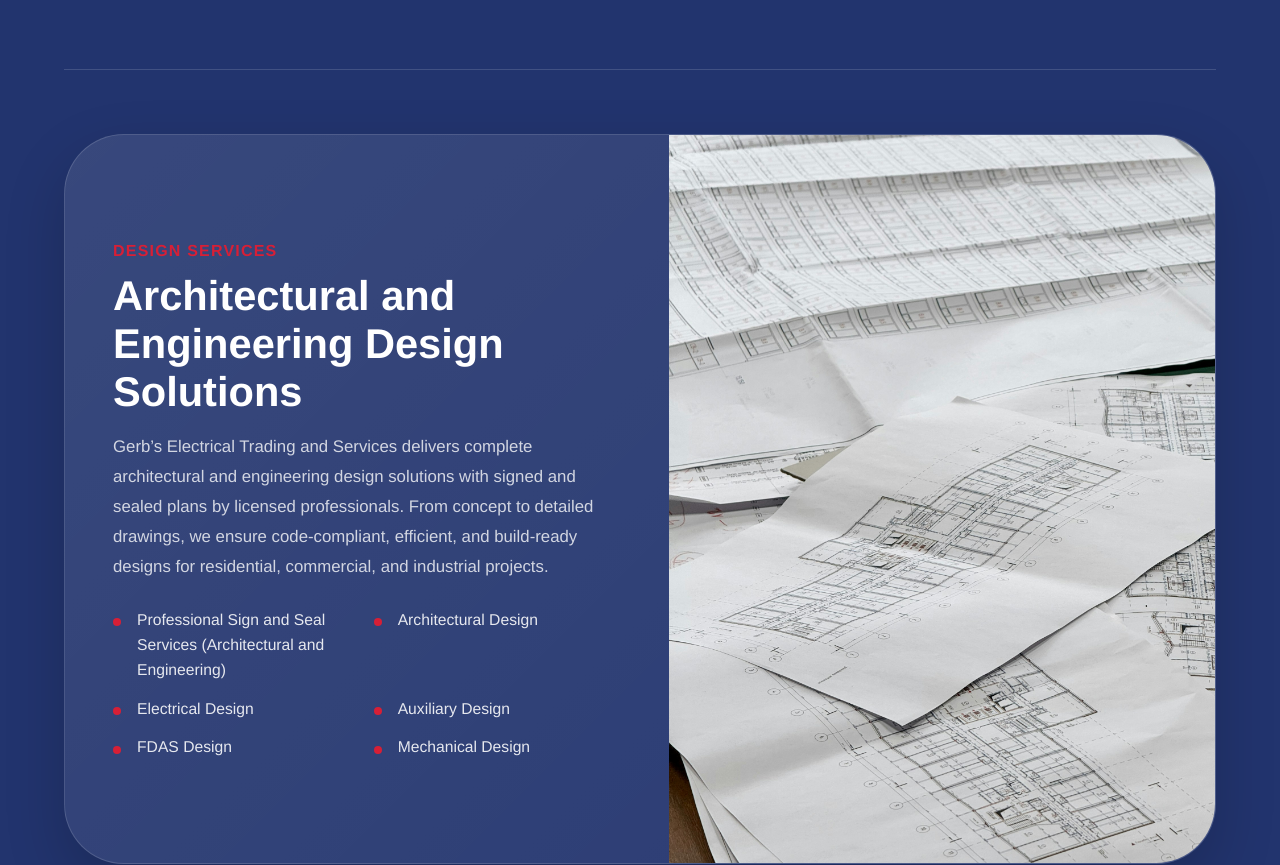
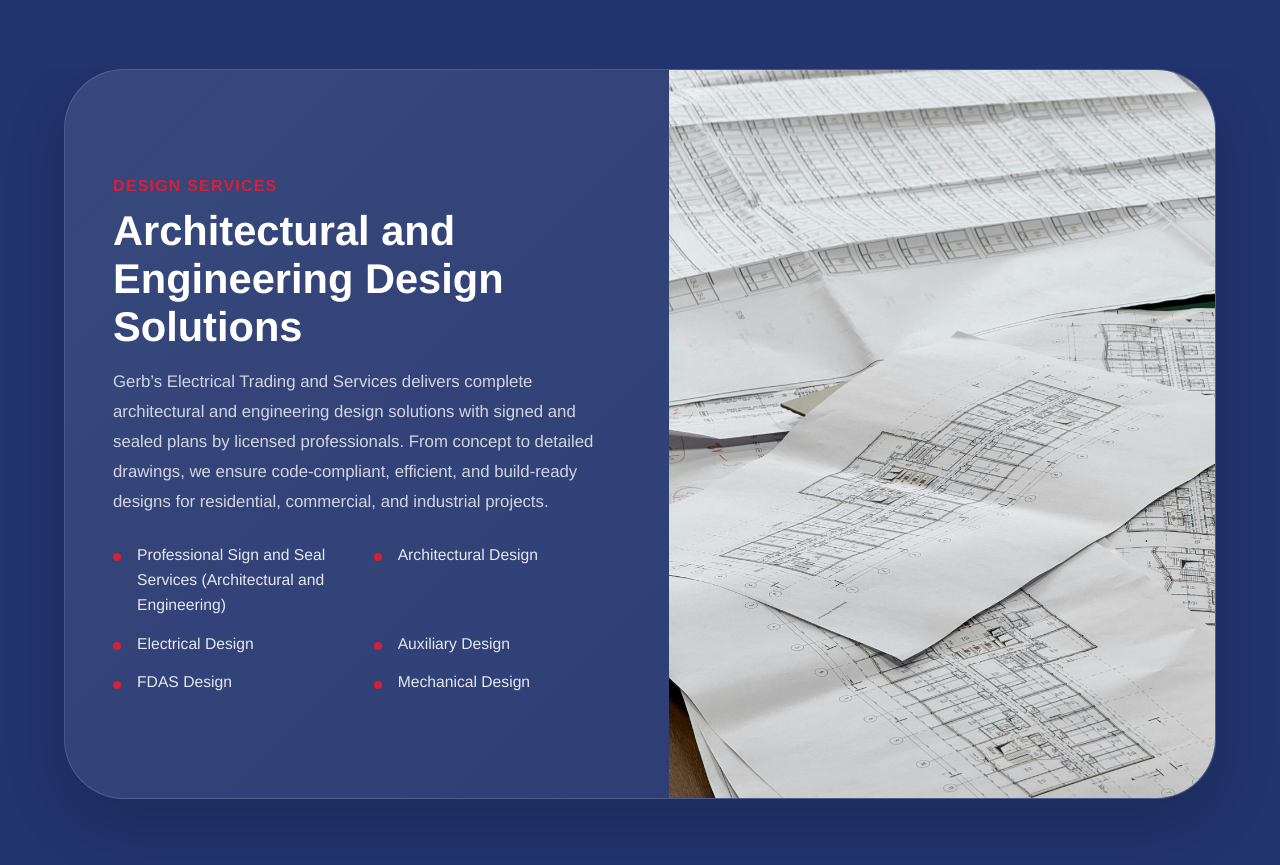
Before and after one commit to mickolapuz/Gerbs-Electrical-Website, a React (Vite) app: page / in a window 1280 px wide. Shown: the part 7900-8765 px from the top of the page. Built offline with nearby package versions, Linux system fonts and the light colour scheme.

Commit message:
Initial Changes for Scroll Margin to Top

```diff
--- a/src/pages/MainPage.tsx
+++ b/src/pages/MainPage.tsx
@@ -7,6 +7,7 @@ import PermitsLicensesSection from "../sections/PermitsLicensesSection";
 import ProductsSection from "../sections/ProductsSection";
 import ServicesSection from "../sections/ServicesSection";
 import ContactSection from "../sections/ContactSection";
+import DesignSection from "../sections/DesignSection";
 
 const styles = {
   page: {
@@ -15,13 +16,10 @@ const styles = {
     overflowX: "hidden",
   },
 
-  section: {
+  section: (scrollMarginTop: { xs: string; md: string }) => ({
     width: "100%",
-    scrollMarginTop: {
-      xs: "80px",
-      md: "100px",
-    },
-  },
+    scrollMarginTop,
+  }),
 };
 
 const MainPage = () => {
@@ -31,32 +29,88 @@ const MainPage = () => {
         aria-labelledby="hero-title"
         component="section"
         id="home"
-        sx={styles.section}
+        sx={styles.section({
+          xs: "200px",
+          md: "250px",
+        })}
       >
         <HeroSection />
       </Box>
 
-      <Box component="section" id="about-us" sx={styles.section}>
+      <Box
+        component="section"
+        id="about-us"
+        sx={styles.section({
+          xs: "70px",
+          md: "80px",
+        })}
+      >
         <AboutSection />
       </Box>
 
-      <Box component="section" id="permits-and-licenses" sx={styles.section}>
+      <Box
+        component="section"
+        id="permits-and-licenses"
+        sx={styles.section({
+          xs: "70px",
+          md: "80px",
+        })}
+      >
         <PermitsLicensesSection />
       </Box>
 
-      <Box component="section" id="projects" sx={styles.section}>
+      <Box
+        component="section"
+        id="projects"
+        sx={styles.section({
+          xs: "70px",
+          md: "80px",
+        })}
+      >
         <ProjectsSection />
       </Box>
 
-      <Box component="section" id="products" sx={styles.section}>
+      <Box
+        component="section"
+        id="products"
+        sx={styles.section({
+          xs: "70px",
+          md: "85px",
+        })}
+      >
         <ProductsSection />
       </Box>
 
-      <Box component="section" id="services" sx={styles.section}>
+      <Box
+        component="section"
+        id="services"
+        sx={styles.section({
+          xs: "70px",
+          md: "85px",
+        })}
+      >
         <ServicesSection />
       </Box>
 
-      <Box component="section" id="contact-us" sx={styles.section}>
+      <Box
+        component="section"
+        id="design"
+        sx={styles.section({
+          xs: "90px",
+          md: "115px",
+        })}
+      >
+        <DesignSection />
+      </Box>
+
+      <Box
+        component="section"
+        id="contact-us"
+        sx={styles.section({
+          xs: "60px",
+          md: "80px",
+        })}
+      >
         <ContactSection />
       </Box>
     </Box>
--- /dev/null
+++ b/src/sections/DesignSection.tsx
@@ -0,0 +1,167 @@
+import { Box, Container, Typography, type Theme } from "@mui/material";
+
+import DesignPicture from "../assets/Services/Design.jpg";
+
+interface DesignItem {
+  id: number;
+  description: string;
+  children: string[];
+}
+
+const design: DesignItem = {
+  id: 1,
+  description:
+    "Gerb’s Electrical Trading and Services delivers complete architectural and engineering design solutions with signed and sealed plans by licensed professionals. From concept to detailed drawings, we ensure code-compliant, efficient, and build-ready designs for residential, commercial, and industrial projects.",
+  children: [
+    "Professional Sign and Seal Services (Architectural and Engineering)",
+    "Architectural Design",
+    "Electrical Design",
+    "Auxiliary Design",
+    "FDAS Design",
+    "Mechanical Design",
+  ],
+};
+
+const styles = {
+  container: (theme: Theme) => ({
+    width: "100%",
+    pb: { xs: 8, md: 12 },
+    overflow: "hidden",
+    backgroundColor: theme.palette.primary.main,
+  }),
+
+  card: {
+    display: "grid",
+    gridTemplateColumns: { xs: "1fr", md: "1.05fr 0.95fr" },
+    alignItems: "stretch",
+    borderRadius: { xs: 4, md: 5 },
+    overflow: "hidden",
+    border: "1px solid rgba(255,255,255,0.14)",
+    background:
+      "linear-gradient(135deg, rgba(255,255,255,0.10), rgba(255,255,255,0.04))",
+    boxShadow: "0 24px 60px rgba(0,0,0,0.18)",
+    textAlign: "left",
+  },
+
+  content: {
+    p: { xs: 3, sm: 4, md: 6 },
+    display: "flex",
+    flexDirection: "column",
+    justifyContent: "center",
+  },
+
+  imageWrapper: {
+    minHeight: { xs: 260, sm: 340, md: 520 },
+    height: "100%",
+    overflow: "hidden",
+  },
+
+  image: {
+    width: "100%",
+    height: "100%",
+    objectFit: "cover",
+    display: "block",
+  },
+
+  overline: {
+    color: "secondary.main",
+    fontWeight: 800,
+    textTransform: "uppercase",
+    letterSpacing: 1.2,
+    mb: 1,
+  },
+
+  title: {
+    color: "common.white",
+    fontWeight: 800,
+    fontSize: { xs: "1.7rem", md: "2.6rem" },
+    lineHeight: 1.15,
+    mb: 2,
+    maxWidth: "620px",
+  },
+
+  description: {
+    color: "rgba(255,255,255,0.78)",
+    fontSize: { xs: "0.95rem", md: "1.05rem" },
+    lineHeight: 1.8,
+    mb: 3,
+    maxWidth: "650px",
+  },
+
+  list: {
+    m: 0,
+    p: 0,
+    listStyle: "none",
+    display: "grid",
+    gridTemplateColumns: { xs: "1fr", sm: "1fr 1fr" },
+    gap: { xs: 1.4, md: 1.7 },
+  },
+
+  listItem: {
+    position: "relative",
+    pl: 3,
+    color: "rgba(255,255,255,0.88)",
+    fontSize: { xs: "0.92rem", md: "0.98rem" },
+    lineHeight: 1.6,
+
+    "&::before": {
+      content: '""',
+      position: "absolute",
+      left: 0,
+      top: "0.72em",
+      width: 8,
+      height: 8,
+      borderRadius: "50%",
+      backgroundColor: "secondary.main",
+    },
+  },
+};
+
+const DesignSection = () => {
+  return (
+    <Box
+      component="section"
+      aria-labelledby="design-heading"
+      sx={styles.container}
+      id="design"
+    >
+      <Container maxWidth="lg">
+        <Box component="article" sx={styles.card}>
+          <Box sx={styles.content}>
+            <Typography component="p" sx={styles.overline}>
+              Design Services
+            </Typography>
+
+            <Typography component="h2" id="design-heading" sx={styles.title}>
+              Architectural and Engineering Design Solutions
+            </Typography>
+
+            <Typography component="p" sx={styles.description}>
+              {design.description}
+            </Typography>
+
+            <Box component="ul" sx={styles.list}>
+              {design.children.map((item) => (
+                <Typography key={item} component="li" sx={styles.listItem}>
+                  {item}
+                </Typography>
+              ))}
+            </Box>
+          </Box>
+
+          <Box sx={styles.imageWrapper}>
+            <Box
+              component="img"
+              src={DesignPicture}
+              alt="Architectural and engineering design planning services"
+              loading="lazy"
+              sx={styles.image}
+            />
+          </Box>
+        </Box>
+      </Container>
+    </Box>
+  );
+};
+
+export default DesignSection;
--- a/src/sections/ProjectsSection.tsx
+++ b/src/sections/ProjectsSection.tsx
@@ -12,6 +12,130 @@ import RoofingWorks from "../assets/Projects/RoofingWorks.jpg";
 import SiteDevelopment from "../assets/Projects/SiteDevelopment.png";
 import SupplyOfFurniture from "../assets/Projects/SupplyOfFurniture.png";
 import SupplyOfMaterials from "../assets/Projects/SupplyOfMaterials.png";
+
+interface FeaturedProject {
+  id: number;
+  picture: string;
+  title: string;
+}
+
+interface ProjectCategory {
+  id: number;
+  slug: string;
+  heading: string;
+  description: string[];
+  scrollMarginTop: {
+    xs: string;
+    md: string;
+  };
+  featuredProjects: FeaturedProject[];
+}
+
+const projectCategories: ProjectCategory[] = [
+  {
+    id: 1,
+    slug: "industrial",
+    heading: "Industrial Works",
+    scrollMarginTop: {
+      xs: "90px",
+      md: "115px",
+    },
+    description: [
+      "Our industrial portfolio reflects extensive experience in delivering reliable, high-performance solutions for a wide range of facilities. We have successfully completed numerous projects involving power distribution systems, electrical installations, equipment integration, and infrastructure works tailored to demanding industrial environments.",
+      "With a strong focus on safety, efficiency, and compliance with industry standards, we ensure that every project is executed with precision and built to support continuous, heavy-duty operations. Our expertise allows us to adapt to complex requirements and provide dependable solutions that keep industrial operations running smoothly.",
+    ],
+    featuredProjects: [
+      {
+        id: 1,
+        picture: ElectricalWorks,
+        title: "Electrical Works",
+      },
+      {
+        id: 2,
+        picture: PowerHouse,
+        title: "Power House",
+      },
+      {
+        id: 3,
+        picture: FireProtectionWorks,
+        title: "Fire Protection Works",
+      },
+      {
+        id: 4,
+        picture: CivilWorks,
+        title: "Civil Works",
+      },
+      {
+        id: 5,
+        picture: ElectricalEquipment,
+        title: "Electrical Equipment",
+      },
+      {
+        id: 6,
+        picture: RoofingWorks,
+        title: "Roofing Works",
+      },
+    ],
+  },
+  {
+    id: 2,
+    slug: "commercial-education-healthcare",
+    heading: "Commercial / Education / Healthcare Works",
+    scrollMarginTop: {
+      xs: "90px",
+      md: "115px",
+    },
+    description: [
+      "We deliver reliable construction and engineering solutions for commercial establishments, educational institutions, and healthcare facilities. Our projects are designed to meet operational demands, safety standards, and long-term functionality while ensuring efficient and high-quality execution.",
+    ],
+    featuredProjects: [
+      {
+        id: 1,
+        picture: SupplyOfMaterials,
+        title: "Supply of Materials",
+      },
+      {
+        id: 2,
+        picture: ElectricalFDASDesign,
+        title: "Electrical, Tel/Data, and FDAS Design",
+      },
+      {
+        id: 3,
+        picture: SiteDevelopment,
+        title: "Electrical, Auxiliary, STP, Site Development, and CATV Works",
+      },
+      {
+        id: 4,
+        picture: ElectricalMechanicalCivilWorks,
+        title: "Electrical, Mechanical, and Civil Works",
+      },
+      {
+        id: 5,
+        picture: SupplyOfFurniture,
+        title: "Supply of Furniture",
+      },
+    ],
+  },
+  {
+    id: 3,
+    slug: "residential",
+    heading: "Residential Works",
+    scrollMarginTop: {
+      xs: "90px",
+      md: "115px",
+    },
+    description: [
+      "We provide quality construction and engineering services for residential developments, creating safe, functional, and comfortable living spaces. From new homes to renovations and upgrades, we deliver practical and well-executed solutions tailored to our clients’ needs.",
+    ],
+    featuredProjects: [
+      {
+        id: 1,
+        picture: GeneralConstructionWorks,
+        title: "General Construction Works",
+      },
+    ],
+  },
+];
 
 const styles = {
   section: {
@@ -53,13 +177,14 @@ const styles = {
     lineHeight: 1.8,
   },
 
-  categoryCard: {
+  categoryCard: (scrollMarginTop: { xs: string; md: string }) => ({
+    scrollMarginTop,
     p: { xs: 2.5, md: 4 },
     borderRadius: "20px",
     backgroundColor: "#FFFFFF",
     border: "1px solid rgba(34,52,110,0.10)",
     boxShadow: "0 8px 24px rgba(15,23,42,0.05)",
-  },
+  }),
 
   categoryHeader: {
     display: "grid",
@@ -148,119 +273,10 @@ const styles = {
   },
 };
 
-interface FeaturedProject {
-  id: number;
-  picture: string;
-  title: string;
-}
-
-interface ProjectCategory {
-  id: number;
-  slug: string;
-  heading: string;
-  description: string[];
-  featuredProjects: FeaturedProject[];
-}
-
-const projectCategories: ProjectCategory[] = [
-  {
-    id: 1,
-    slug: "industrial",
-    heading: "Industrial Works",
-    description: [
-      "Our industrial portfolio reflects extensive experience in delivering reliable, high-performance solutions for a wide range of facilities. We have successfully completed numerous projects involving power distribution systems, electrical installations, equipment integration, and infrastructure works tailored to demanding industrial environments.",
-      "With a strong focus on safety, efficiency, and compliance with industry standards, we ensure that every project is executed with precision and built to support continuous, heavy-duty operations. Our expertise allows us to adapt to complex requirements and provide dependable solutions that keep industrial operations running smoothly.",
-    ],
-    featuredProjects: [
-      {
-        id: 1,
-        picture: ElectricalWorks,
-        title: "Electrical Works",
-      },
-      {
-        id: 2,
-        picture: PowerHouse,
-        title: "Power House",
-      },
-      {
-        id: 3,
-        picture: FireProtectionWorks,
-        title: "Fire Protection Works",
-      },
-      {
-        id: 4,
-        picture: CivilWorks,
-        title: "Civil Works",
-      },
-      {
-        id: 5,
-        picture: ElectricalEquipment,
-        title: "Electrical Equipment",
-      },
-      {
-        id: 6,
-        picture: RoofingWorks,
-        title: "Roofing Works",
-      },
-    ],
-  },
-  {
-    id: 2,
-    slug: "commercial-education-healthcare",
-    heading: "Commercial / Education / Healthcare Works",
-    description: [
-      "We deliver reliable construction and engineering solutions for commercial establishments, educational institutions, and healthcare facilities. Our projects are designed to meet operational demands, safety standards, and long-term functionality while ensuring efficient and high-quality execution.",
-    ],
-    featuredProjects: [
-      {
-        id: 1,
-        picture: SupplyOfMaterials,
-        title: "Supply of Materials",
-      },
-      {
-        id: 2,
-        picture: ElectricalFDASDesign,
-        title: "Electrical, Tel/Data, and FDAS Design",
-      },
-      {
-        id: 3,
-        picture: SiteDevelopment,
-        title: "Electrical, Auxiliary, STP, Site Development, and CATV Works",
-      },
-      {
-        id: 4,
-        picture: ElectricalMechanicalCivilWorks,
-        title: "Electrical, Mechanical, and Civil Works",
-      },
-      {
-        id: 5,
-        picture: SupplyOfFurniture,
-        title: "Supply of Furniture",
-      },
-    ],
-  },
-  {
-    id: 3,
-    slug: "residential",
-    heading: "Residential Works",
-    description: [
-      "We provide quality construction and engineering services for residential developments, creating safe, functional, and comfortable living spaces. From new homes to renovations and upgrades, we deliver practical and well-executed solutions tailored to our clients’ needs.",
-    ],
-    featuredProjects: [
-      {
-        id: 1,
-        picture: GeneralConstructionWorks,
-        title: "General Construction Works",
-      },
-    ],
-  },
-];
-
 const ProjectsSection = () => {
   return (
     <Box
       component="section"
-      id="projects"
       aria-labelledby="projects-heading"
       sx={styles.section}
     >
@@ -289,7 +305,7 @@ const ProjectsSection = () => {
               component="article"
               id={category.slug}
               aria-labelledby={`${category.slug}-heading`}
-              sx={styles.categoryCard}
+              sx={styles.categoryCard(category.scrollMarginTop)}
             >
               <Box sx={styles.categoryHeader}>
                 <Typography
--- a/src/sections/ServicesSection.tsx
+++ b/src/sections/ServicesSection.tsx
@@ -1,18 +1,10 @@
 import { useState } from "react";
 import { Box, Button, Container, Typography, type Theme } from "@mui/material";
-
-import DesignPicture from "../assets/Services/Design.jpg";
 
 interface ServiceItem {
   id: number;
   title: string;
   details?: string[];
-}
-
-interface DesignItem {
-  id: number;
-  description: string;
-  children: string[];
 }
 
 const INITIAL_VISIBLE_SERVICES = 10;
@@ -132,20 +124,6 @@ const services: ServiceItem[] = [
   { id: 24, title: "Water Treatment" },
 ];
 
-const design: DesignItem = {
-  id: 1,
-  description:
-    "Gerb’s Electrical Trading and Services delivers complete architectural and engineering design solutions with signed and sealed plans by licensed professionals. From concept to detailed drawings, we ensure code-compliant, efficient, and build-ready designs for residential, commercial, and industrial projects.",
-  children: [
-    "Professional Sign and Seal Services (Architectural and Engineering)",
-    "Architectural Design",
-    "Electrical Design",
-    "Auxiliary Design",
-    "FDAS Design",
-    "Mechanical Design",
-  ],
-};
-
 const styles = {
   container: (theme: Theme) => ({
     width: "100%",
@@ -247,6 +225,7 @@ const styles = {
     borderColor: "rgba(255,255,255,0.35)",
     textTransform: "none",
     fontWeight: 700,
+
     "&:hover": {
       borderColor: "secondary.main",
       backgroundColor: "rgba(255,255,255,0.08)",
@@ -264,97 +243,6 @@ const styles = {
     whiteSpace: "nowrap",
     width: "1px",
   },
-
-  designSection: {
-    mt: { xs: 8, md: 12 },
-    pt: { xs: 6, md: 8 },
-    borderTop: "1px solid rgba(255,255,255,0.14)",
-  },
-
-  designCard: {
-    display: "grid",
-    gridTemplateColumns: { xs: "1fr", md: "1.05fr 0.95fr" },
-    alignItems: "stretch",
-    borderRadius: { xs: 4, md: 5 },
-    overflow: "hidden",
-    border: "1px solid rgba(255,255,255,0.14)",
-    background:
-      "linear-gradient(135deg, rgba(255,255,255,0.10), rgba(255,255,255,0.04))",
-    boxShadow: "0 24px 60px rgba(0,0,0,0.18)",
-    textAlign: "left",
-  },
-
-  designContent: {
-    p: { xs: 3, sm: 4, md: 6 },
-    display: "flex",
-    flexDirection: "column",
-    justifyContent: "center",
-  },
-
-  designImageWrapper: {
-    minHeight: { xs: 260, sm: 340, md: 520 },
-    height: "100%",
-    overflow: "hidden",
-  },
-
-  designImage: {
-    width: "100%",
-    height: "100%",
-    objectFit: "cover",
-    display: "block",
-  },
-
-  designOverline: {
-    color: "secondary.main",
-    fontWeight: 800,
-    textTransform: "uppercase",
-    letterSpacing: 1.2,
-    mb: 1,
-  },
-
-  designTitle: {
-    color: "common.white",
-    fontWeight: 800,
-    fontSize: { xs: "1.7rem", md: "2.6rem" },
-    lineHeight: 1.15,
-    mb: 2,
-    maxWidth: "620px",
-  },
-
-  designDescription: {
-    color: "rgba(255,255,255,0.78)",
-    fontSize: { xs: "0.95rem", md: "1.05rem" },
-    lineHeight: 1.8,
-    mb: 3,
-    maxWidth: "650px",
-  },
-
-  designList: {
-    m: 0,
-    p: 0,
-    listStyle: "none",
-    display: "grid",
-    gridTemplateColumns: { xs: "1fr", sm: "1fr 1fr" },
-    gap: { xs: 1.4, md: 1.7 },
-  },
-
-  designListItem: {
-    position: "relative",
-    pl: 3,
-    color: "rgba(255,255,255,0.88)",
-    fontSize: { xs: "0.92rem", md: "0.98rem" },
-    lineHeight: 1.6,
-    "&::before": {
-      content: '""',
-      position: "absolute",
-      left: 0,
-      top: "0.72em",
-      width: 8,
-      height: 8,
-      borderRadius: "50%",
-      backgroundColor: "secondary.main",
-    },
-  },
 };
 
 const ServicesSection = () => {
@@ -369,7 +257,6 @@ const ServicesSection = () => {
   return (
     <Box
       component="section"
-      id="services"
       aria-labelledby="services-heading"
       sx={styles.container}
     >
@@ -457,55 +344,6 @@ const ServicesSection = () => {
               : "See more services offered"}
           </Button>
         </Box>
-
-        <Box
-          id="design"
-          component="article"
-          aria-labelledby="design-services-heading"
-          sx={styles.designSection}
-        >
-          <Box sx={styles.designCard}>
-            <Box sx={styles.designContent}>
-              <Typography component="p" sx={styles.designOverline}>
-                Design Services
-              </Typography>
-
-              <Typography
-                component="h3"
-                id="design-services-heading"
-                sx={styles.designTitle}
-              >
-                Architectural and Engineering Design Solutions
-              </Typography>
-
-              <Typography component="p" sx={styles.designDescription}>
-                {design.description}
-              </Typography>
-
-              <Box component="ul" sx={styles.designList}>
-                {design.children.map((item) => (
-                  <Typography
-                    key={item}
-                    component="li"
-                    sx={styles.designListItem}
-                  >
-                    {item}
-                  </Typography>
-                ))}
-              </Box>
-            </Box>
-
-            <Box sx={styles.designImageWrapper}>
-              <Box
-                component="img"
-                src={DesignPicture}
-                alt="Architectural and engineering design planning services"
-                loading="lazy"
-                sx={styles.designImage}
-              />
-            </Box>
-          </Box>
-        </Box>
       </Container>
     </Box>
   );
```
